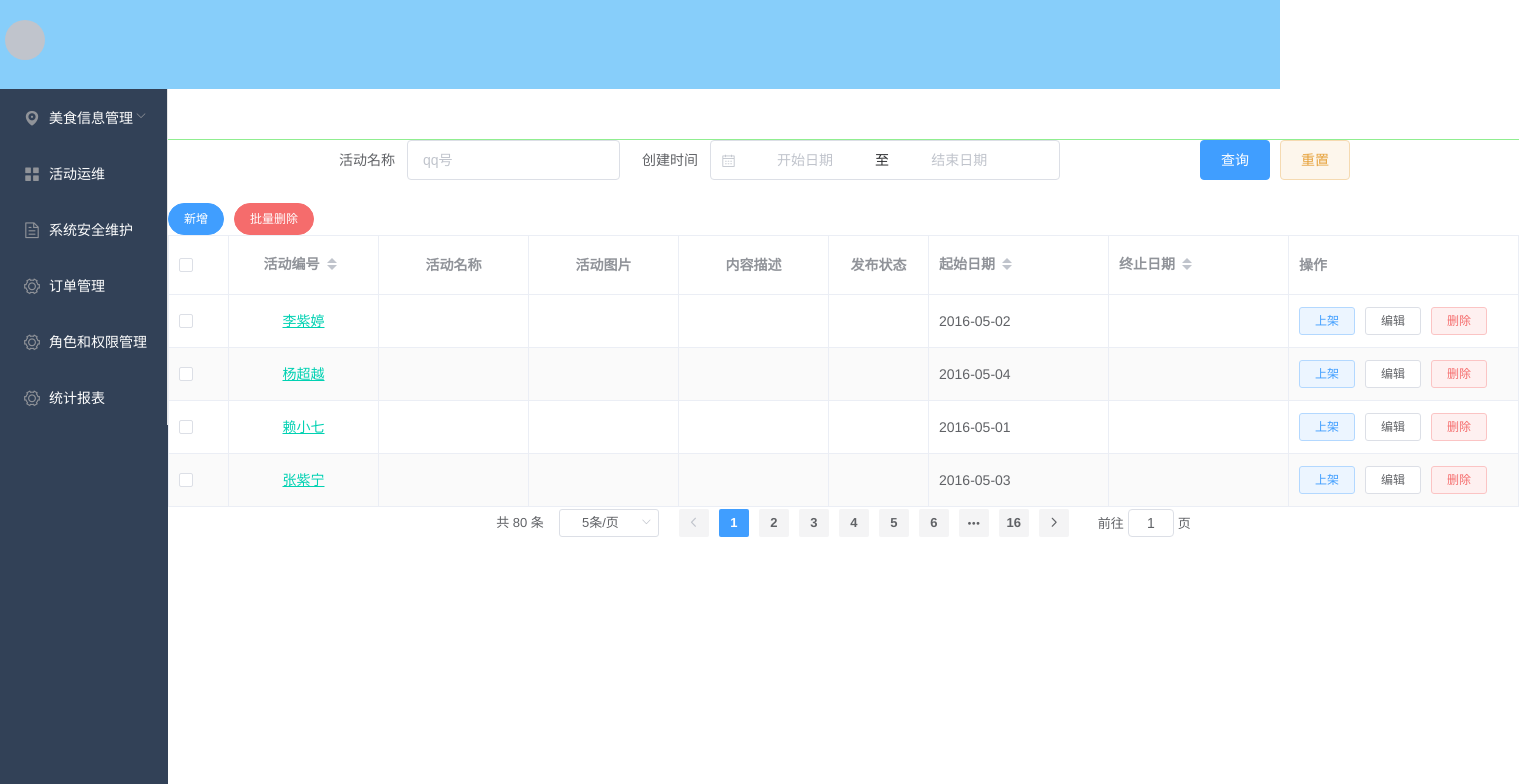
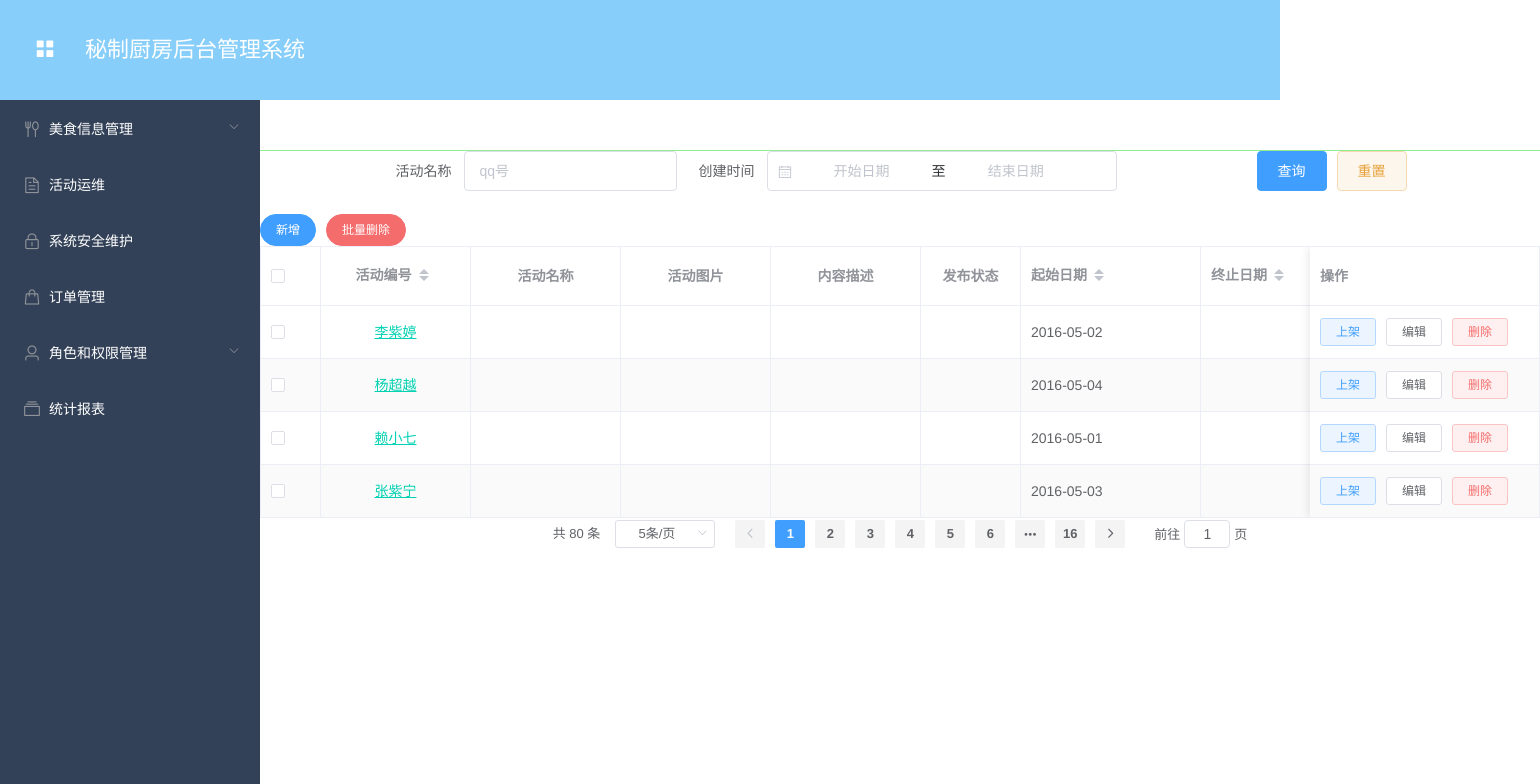
Before and after one commit to zs-neo/NEUniupiPlusGroup-front, a Vue app: page /home/EventsManage in a window 1280 px wide. Shown: the top 784 px of the page, 1540 px wide, since content can reach past the window. Built offline with nearby package versions, Linux system fonts and the light colour scheme.

Commit message:
update-home-effect

```diff
--- /dev/null
+++ b/src/Bus.js
@@ -0,0 +1,2 @@
+import Vue from 'vue'
+export default new Vue();
--- /dev/null
+++ b/src/components/homePage/HeadBar.vue
@@ -0,0 +1,54 @@
+<template>
+	<div class="headBar">
+		<div class="head-left">
+			<div class="collapse-btn" @click="collapseChage">
+				<i class="el-icon-menu"></i>
+			</div>
+			<div class="logo">
+				秘制厨房后台管理系统
+			</div>
+		</div>
+	</div>
+</template>
+
+<script>
+	import bus from '@/Bus.js';
+	export default{
+		name: 'HeadBar',
+		data(){
+			return{
+				collapse: false,
+			};
+		},
+		methods:{
+			collapseChage(){
+			    this.collapse = !this.collapse;
+			    bus.$emit('collapse', this.collapse);
+			},
+		}
+	}
+</script>
+
+<style>
+	.headBar{
+		width: 100%;
+		height: 100%;
+		font-size: 22px;
+		color: #fff;
+	}
+	.head-left{
+		margin-left: 20px;
+		display: flex;
+		width: 300px;
+		height: 100%;
+	}
+	.head-left .collapse-btn{
+	    flex: 1;
+		line-height: 100px;
+	}
+	.head-left .logo{
+		flex: 5;
+		width:250px;
+		line-height: 100px;
+	}
+</style>
--- a/src/components/homePage/SideBar.vue
+++ b/src/components/homePage/SideBar.vue
@@ -1,43 +1,45 @@
 <template>
 	<div class="sideBar">
+		<transition name="el-zoom-in-center" >
 			<el-menu
+			  :collapse="collapse"
 			  default-active=""
 			  class="el-menu-vertical-demo"
 			  @open="handleOpen"
 			  @close="handleClose"
 			  background-color="#324157"
 			  text-color="#fff"
+			  :style="style"
 			  :unique-opened=true
-		  :router="true"
 			  active-text-color="#20a0ff">
 			  <el-submenu index="1">
 				<template slot="title">
-			  <i class="el-icon-location"></i>
+				  <i class="el-icon-fork-spoon"></i>
 				  <span>美食信息管理</span>
 				</template>
 
-			  <el-menu-item index="2">
+				  <el-menu-item index="1-1">
 					  <span>美食管理</span>
 				  </el-menu-item>
 				  <el-menu-item index="1-2">
 					  <span>美食类别管理</span>
 				  </el-menu-item>
 			  </el-submenu>
-		  <el-menu-item index="/home/EventsManage">
-			<i class="el-icon-menu"></i>
+			  <el-menu-item index="2">
+				<i class="el-icon-document"></i>
 				<span slot="title">活动运维</span>
 			  </el-menu-item>
 			  <el-menu-item index="3">
-			<i class="el-icon-document"></i>
+				<i class="el-icon-lock"></i>
 				<span slot="title">系统安全维护</span>
 			  </el-menu-item>
 			  <el-menu-item index="4">
-			<i class="el-icon-setting"></i>
+				<i class="el-icon-goods"></i>
 				<span slot="title">订单管理</span>
 			  </el-menu-item>
 			  <el-submenu index="5">
 				<template slot="title">
-				<i class="el-icon-setting"></i>
+					<i class="el-icon-user"></i>
 					<span slot="title">角色和权限管理</span>
 				</template>
 				<el-menu-item index="5-1">
@@ -48,15 +50,33 @@
 				</el-menu-item>
 			  </el-submenu>
 			  <el-menu-item index="6">
-			<i class="el-icon-setting"></i>
+				<i class="el-icon-files"></i>
 				<span slot="title">统计报表</span>
 			  </el-menu-item>
 			</el-menu>
+		</transition>
 	</div>
 </template>
 
 <script>
+	import bus from '@/Bus.js';
 	export default{
+		data(){
+			return{
+				collapse: false,
+				style: 'transition-delay: 0.2s;border: none; width : 260px',
+			};
+		},
+		created() {
+			bus.$on('collapse', msg => {
+			    this.collapse = msg;
+				if(msg){
+					this.style = 'transition-delay: 0.2s;border: none;width : inherent';
+				}else{
+					this.style = 'transition-delay: 0.2s;border: none; width : 260px';
+				}
+			})
+		},
 		methods:{
 			itemSelectHandler(index,indexPath){
 			      console.log(index);
@@ -71,6 +91,6 @@
 		}
 	}
 </script>
-
 <style>
+	transition: all .15s ease
 </style>
--- a/src/views/Home.vue
+++ b/src/views/Home.vue
@@ -1,13 +1,7 @@
 <template>
   <div class="home">
       <div class="home_head">
-          <div class="headpic">
-              <el-avatar :src="pic"></el-avatar>
-          </div>
-          <div class="headname">
-              {{nickname}}
-          </div>
-
+		<HeadBar></HeadBar>
       </div>
       <div class="home_content">
           <div class="home_content_left">
@@ -25,6 +19,7 @@
 
 <script>
 	import SideBar from '@/components/homePage/SideBar.vue';
+	import HeadBar from'@/components/homePage/HeadBar.vue';
     export default {
         data() {
             return {
@@ -33,7 +28,7 @@
             }
         },
 		components:{
-			SideBar,
+			SideBar,HeadBar,
 		},
         computed: {
 
@@ -70,18 +65,6 @@
 			width: 100%;
             background-color: lightskyblue;
             display: flex;
-            >div{
-                height: 40px;
-                -background-color: red;
-                margin: 5px;
-                margin-top: 20px;
-            }
-            .headpic{
-
-            }
-            .headname{
-                line-height: 40px;
-            }
         }
         .home_content{
             flex:8;
@@ -89,13 +72,13 @@
             display: flex;
 			height: 100%;
             .home_content_left{
-                flex:1;
+                display: inline-block;
 				background-color: #324157;
 				text-align: left;
-
             }
             .home_content_right{
-                flex:5;
+                width: 100%;
+				display: inline-block;
 
             }
         }
```
Lines whose indentation alone changed are shown as unchanged.
